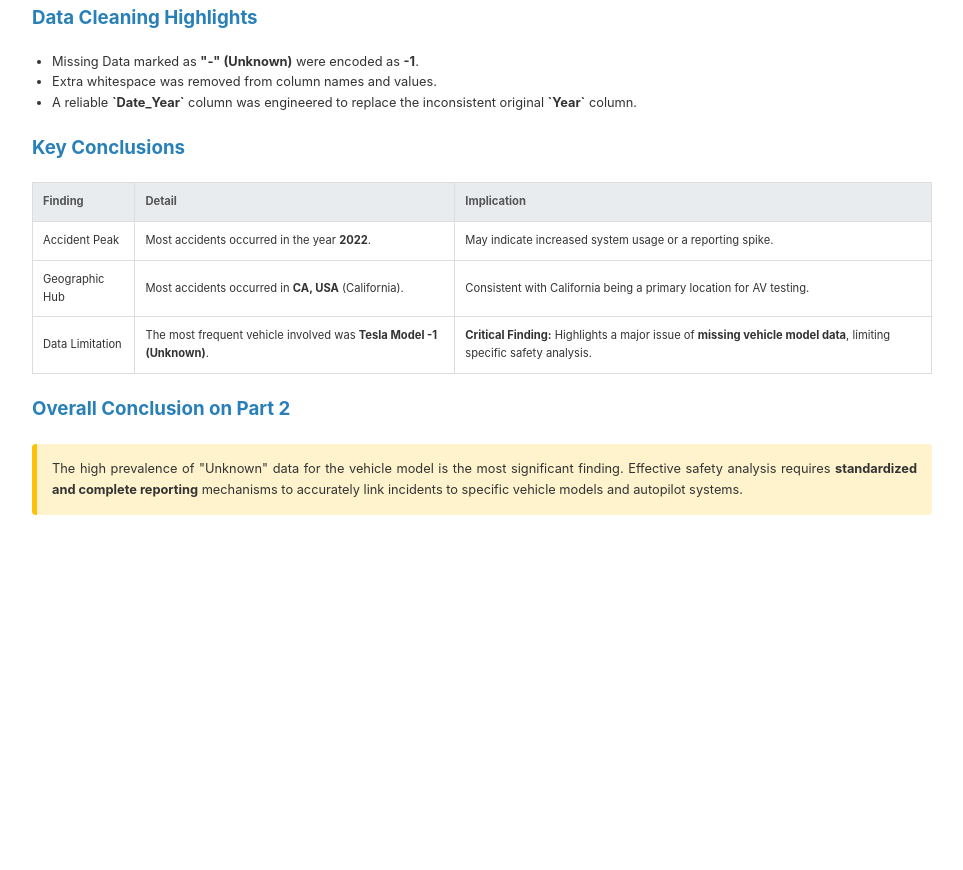
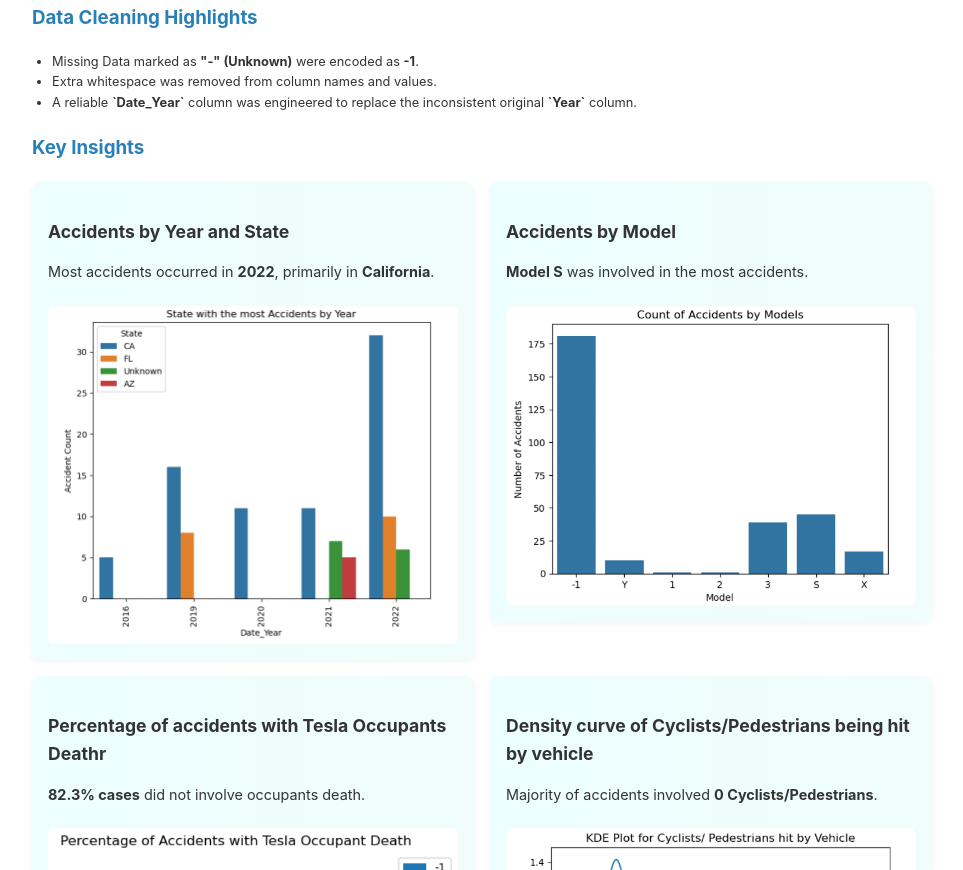
Before and after one commit to neetr/autonomous-driving, a plain HTML site: page index.html in a window 1280 px wide. Shown: the part 1930-2800 px from the top of the page, without its empty margins (158-1121 px from the left). Before the commit the page ends 2518 px from the top, so only its background shows below. Drawn offline with Linux system fonts and the light colour scheme.

Commit message:
added more images

```diff
--- a/app.css
+++ b/app.css
@@ -69,6 +69,79 @@ ul {
     padding-left: 20px;
 }
 
+
+.section {
+  margin-bottom: 2.5rem;
+}
+
+.section h2 {
+  color: var(--primary);
+  border-left: 4px solid var(--primary);
+  padding-left: 10px;
+  font-size: 1.4rem;
+}
+
+.section ul {
+  margin-top: 0.5rem;
+  padding-left: 1.5rem;
+}
+
+.diagram-container {
+  display: flex;
+  justify-content: center;
+  margin-top: 1rem;
+}
+
+.diagram-container img {
+  width: 80%;
+  max-width: 700px;
+  border-radius: 10px;
+  box-shadow: 0 4px 10px rgba(0, 0, 0, 0.05);
+}
+
+.kpi-row {
+  display: grid;
+  grid-template-columns: repeat(2, 1fr);
+  gap: 16px;
+  align-items: start;
+  margin-top: 1rem;
+}
+
+.kpi {
+  background: linear-gradient(90deg, #ecfeff, #f0fdfa);
+  padding: 16px;
+  border-radius: 8px;
+  box-shadow: 0 2px 6px rgba(0, 0, 0, 0.05);
+  display: flex;
+  flex-direction: column;
+  justify-content: space-between;
+  transition: transform 0.2s ease, box-shadow 0.2s ease;
+}
+
+.kpi:hover {
+  transform: translateY(-4px);
+  box-shadow: 0 6px 12px rgba(0, 0, 0, 0.08);
+}
+
+.kpi-text h3 {
+  font-size: 1.1rem;
+  color: var(--text-dark);
+  margin-bottom: 4px;
+}
+
+.kpi-text p {
+  color: var(--muted);
+  font-size: 0.9rem;
+}
+
+.kpi-image {
+  width: 100%;
+  border-radius: 6px;
+  margin-top: 8px;
+  object-fit: contain;
+}
+
+
 /* Project Links Styling */
 .project-link-p {
     text-align: center;
--- a/index.html
+++ b/index.html
@@ -24,7 +24,7 @@
         <h3>Methodology: YOLO Object Detection</h3>
         <p>We employed the <b>YOLO (You Only Look Once)</b> framework. A training subset of <b>500 images</b> was used to manage resources, ensuring all required object categories were represented.</p>
         <p>
-            <img src="process_flow_part1.png" alt="YOLO Architecture" class="responsive-image"/>
+            <img src="images/process_flow_part1.png" alt="YOLO Architecture" class="responsive-image"/>
         </p>
         <h3>Results and Performance</h3>
         <table>
@@ -61,7 +61,7 @@
         <h3>Objective</h3>
         <p>To analyze real-world data concerning autopilot usage to identify accident patterns and data reporting issues.</p>
         <p>
-            <img src="process_flow_part2.png" alt="Data Processing Flow" class="responsive-image"/>
+            <img src="images/process_flow_part2.png" alt="Data Processing Flow" class="responsive-image"/>
         </p>
         <h3>Data Cleaning Highlights</h3>
         <ul>
@@ -69,6 +69,44 @@
             <li>Extra whitespace was removed from column names and values.</li>
             <li>A reliable <b>`Date_Year`</b> column was engineered to replace the inconsistent original <b>`Year`</b> column.</li>
         </ul>
+    <section class="section">
+        <h3>Key Insights</h3>
+        <div class="kpi-row">
+            <div class="kpi">
+            <div class="kpi-text">
+                <h3>Accidents by Year and State</h3>
+                <p>Most accidents occurred in <strong>2022</strong>, primarily in <strong>California</strong>.</p>
+            </div>
+            <img src="images/accidents_year_state.png" alt="Accidents by Year and State" class="kpi-image" />
+            </div>
+
+            <div class="kpi">
+            <div class="kpi-text">
+                <h3>Accidents by Model</h3>
+                <p><strong>Model S</strong> was involved in the most accidents.</p>
+            </div>
+            <img src="images/accidents_by_model.png" alt="Accidents by Model" class="kpi-image" />
+            </div>
+        </div>
+
+        <div class="kpi-row">
+            <div class="kpi">
+            <div class="kpi-text">
+                <h3>Percentage of accidents with Tesla Occupants Deathr</h3>
+                <p><strong>82.3% cases</strong> did not involve occupants death.</p>
+            </div>
+            <img src="images/percentage_accidents.png" alt="Percentage of Tesla Occupants Death" class="kpi-image" />
+            </div>
+
+            <div class="kpi">
+            <div class="kpi-text">
+                <h3>Density curve of Cyclists/Pedestrians being hit by vehicle</h3>
+                <p>Majority of accidents involved <strong>0 Cyclists/Pedestrians</strong>.</p>
+            </div>
+            <img src="images/density.png" alt="Density Curve" class="kpi-image" />
+            </div>
+        </div>
+        </section>
 
         <h3>Key Conclusions</h3>
         <table>
```
Also changed, not shown: images/accidents_by_model.png (added), images/accidents_year_state.png (added), images/density.png (added), images/percentage_accidents.png (added), images/process_flow_part1.png (renamed from process_flow_part1.png), images/process_flow_part2.png (renamed from process_flow_part2.png), 1 other file.
